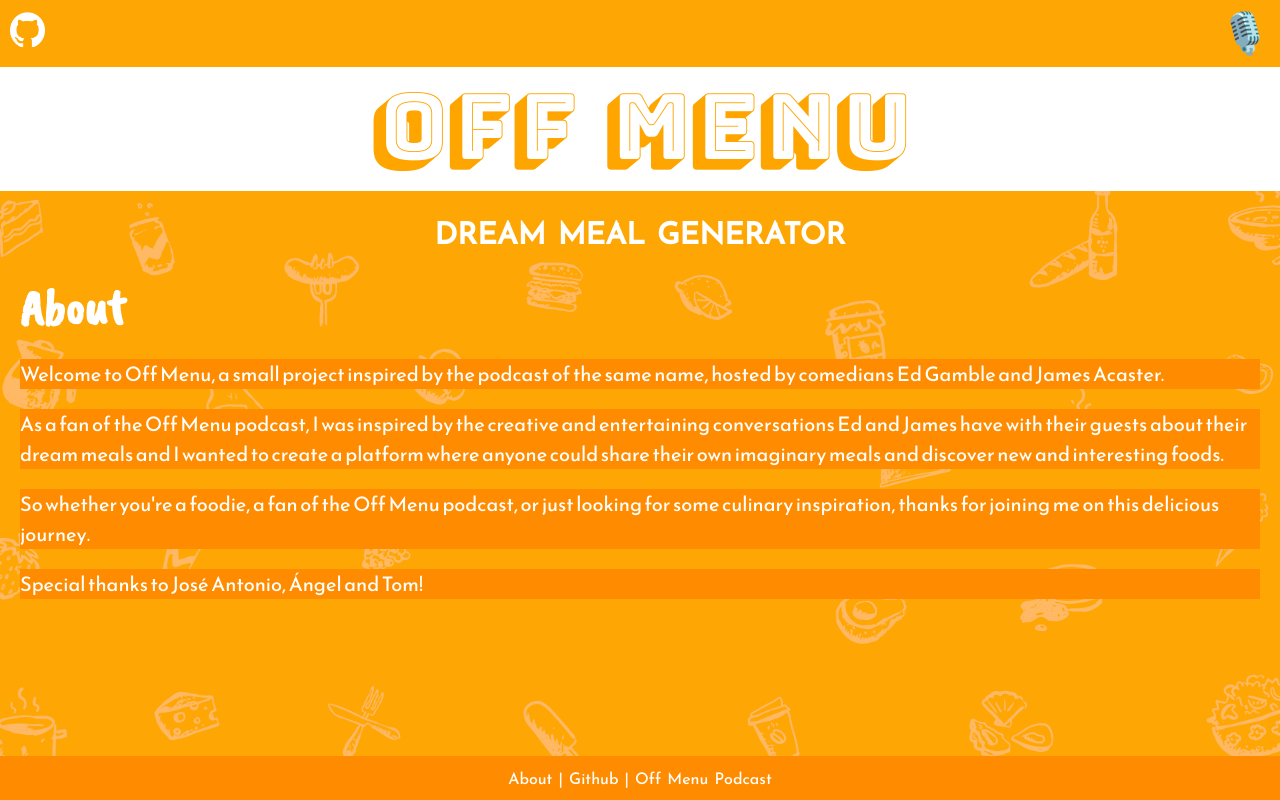
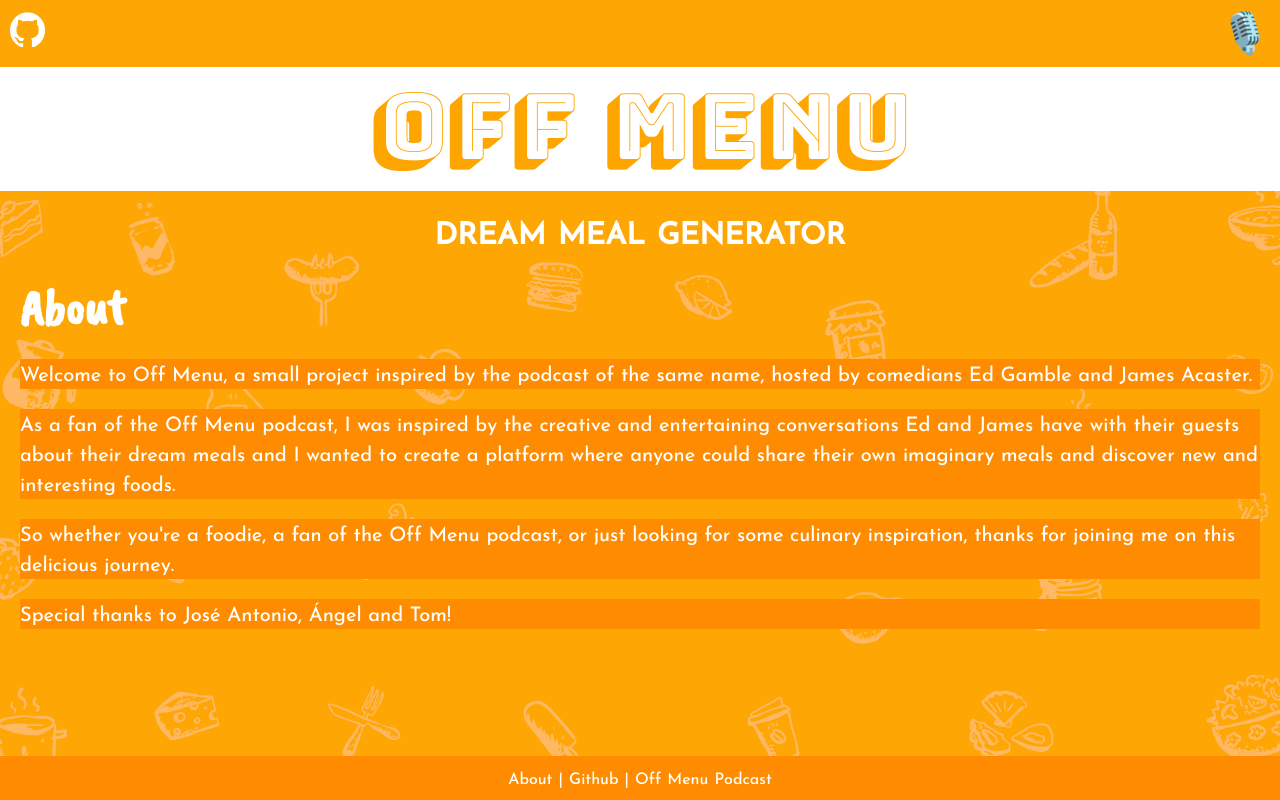
Before and after one commit to ireneairyn/off-menu, a Next.js app: page /about in a window 1280 px wide. Built offline with nearby package versions, Linux system fonts and the light colour scheme; a web font is replaced by a local one.

Commit message:
fix word spacing on new font

```diff
--- a/styles/globals.css
+++ b/styles/globals.css
@@ -67,6 +67,8 @@
   font-family: 'Reem Kufi', sans-serif;
   text-align: center;
   margin: 0;
+  word-spacing: 8px;
+
 }
 
 .background {
@@ -173,6 +175,8 @@
   font-size: 20px;
   font-family: 'Reem Kufi', sans-serif;
   text-align: center;
+  word-spacing: 4px;
+
 }
 
 .formContent {
@@ -215,6 +219,7 @@
 .finalMenu {
   font-size: 20px;
   font-family: 'Reem Kufi', sans-serif;
+  word-spacing: 4px;
   background-color: white;
   border: darkorange solid 2px;
   padding: 20px;
@@ -238,6 +243,7 @@
   margin: 5px 0 5px 0;
   color: darkorange;
   font-family: 'Princess Sofia', cursive;
+
 }
 
 .enjoy {
@@ -294,6 +300,8 @@
   font-size: 20px;
   color: white;
   background-color: darkorange;
+  word-spacing: 4px;
+
 }
 
 /* Desktop stuff */
```
